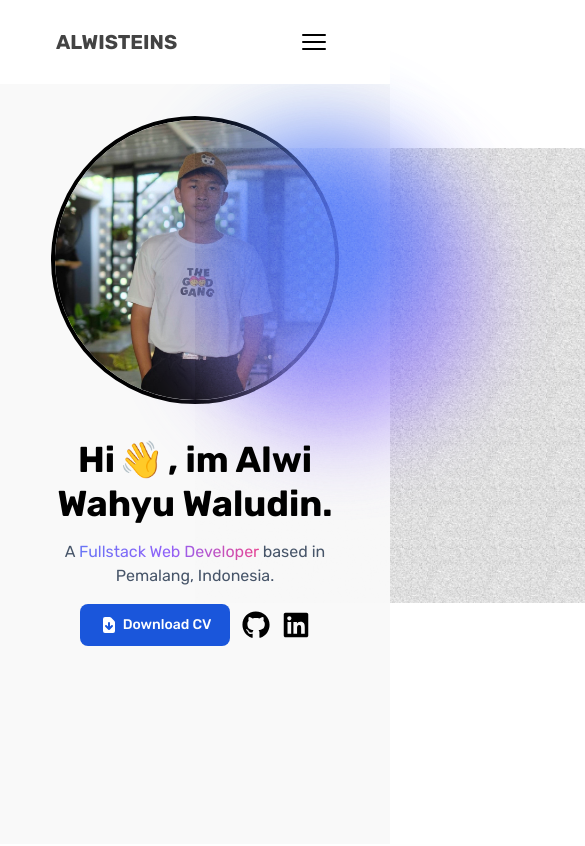
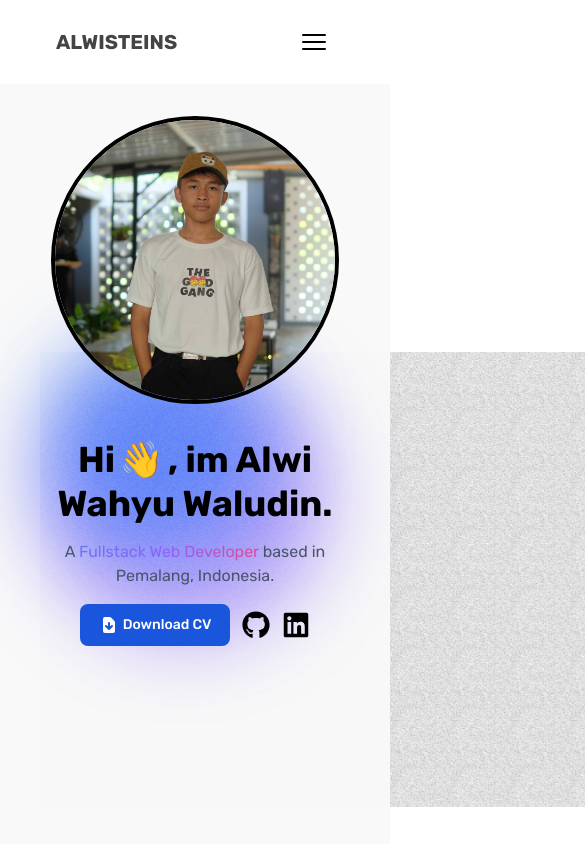
Before and after one commit to Alwisteins/web-portofolio, a Next.js app: page / in a window 390 px wide. Shown: the top 846 px of the page, 585 px wide, since content can reach past the window. Built offline with nearby package versions, Linux system fonts and the light colour scheme.

Commit message:
fix animate mobile view

```diff
--- a/src/section/home/Home.tsx
+++ b/src/section/home/Home.tsx
@@ -8,7 +8,7 @@ import Texture from "@/texture.webp";
 export default function Home() {
   return (
     <div className="flex flex-col sm:flex-row-reverse items-center justify-start py-8 sm:justify-center space-y-8 sm:space-x-12 sm:space-x-reverse w-screen h-[90vh] bg-[#f9f9f9]">
-      <div className="flex w-72 h-72 sm:w-[22rem] sm:h-[22rem]">
+      <div className="flex w-72 h-72 sm:w-[22rem] sm:h-[22rem] z-50">
         <Image
           src={AlwiProfilePicture}
           alt="Alwi Main Image"
@@ -20,7 +20,7 @@ export default function Home() {
         />
       </div>
 
-      <div className="absolute sm:top-40 sm:left-0">
+      <div className="absolute sm:top-40 sm:left-0 left-10 top-80">
         <div className="absolute z-20 w-[40rem] h-[40rem] sm:-top-16 opacity-60 mix-blend-overlay">
           <Image src={Texture} alt="Gradient Texture" className="w-full" />
         </div>
```
